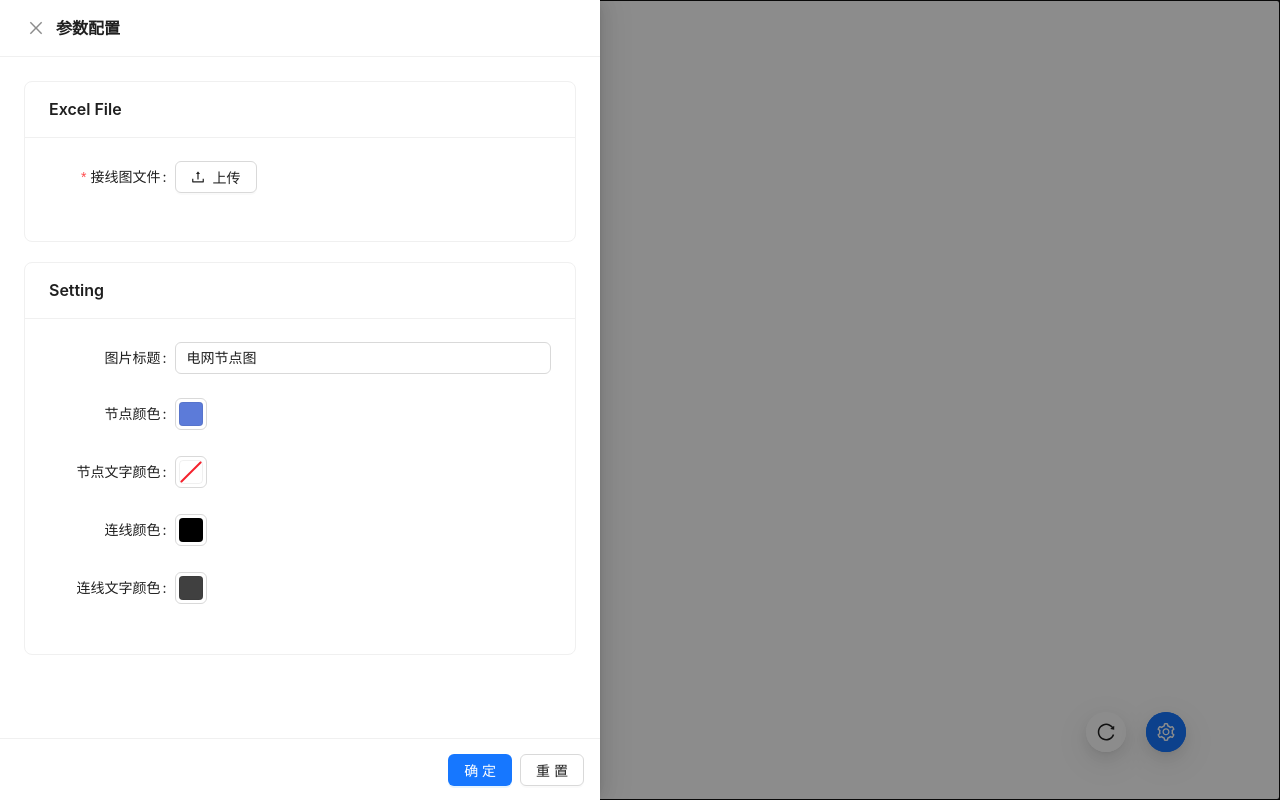
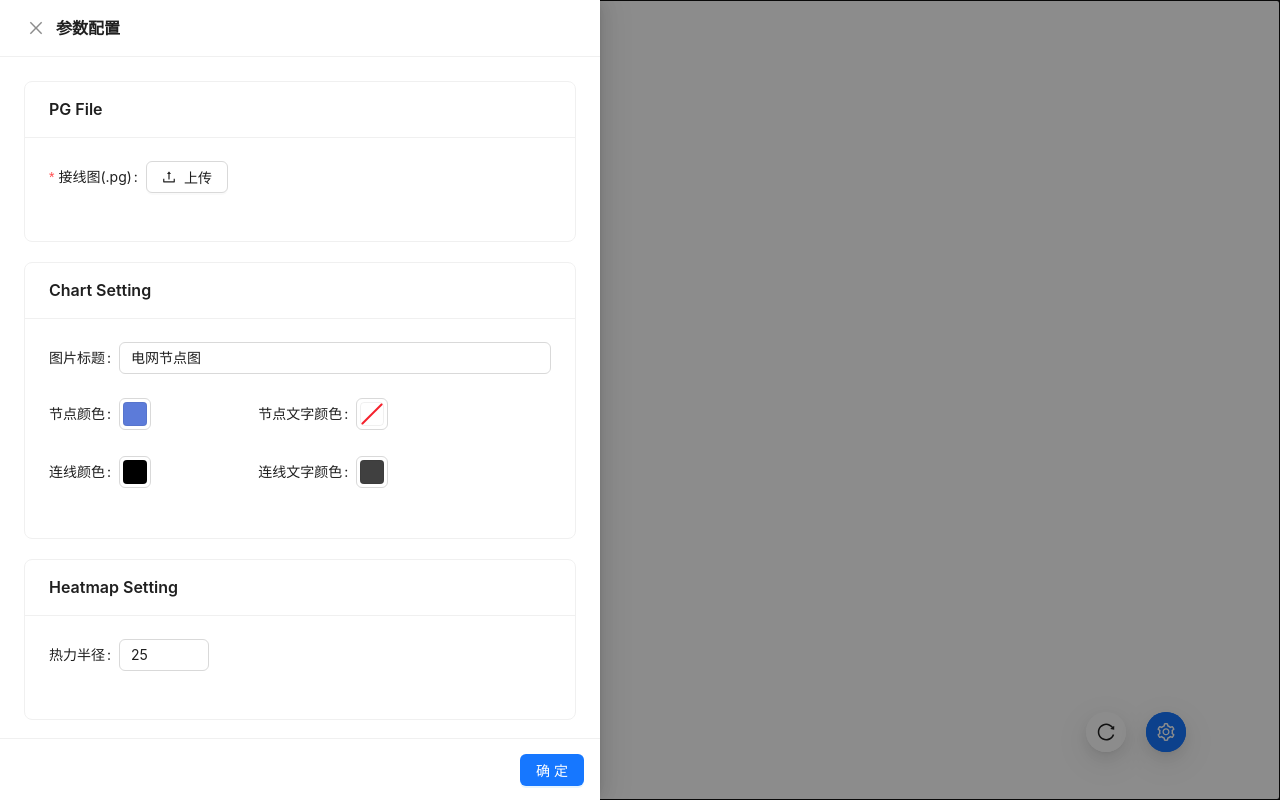
Before and after one commit to Voyzz/Grid-generate-graph-app, a React app: page / in a window 1280 px wide. Built offline with nearby package versions, Linux system fonts and the light colour scheme; what timers would draw is missing.

Commit message:
feat: mvp version finish

```diff
--- a/src/pages/power-heatmap-draw/components/Chart/graph-data.ts
+++ b/src/pages/power-heatmap-draw/components/Chart/graph-data.ts
@@ -60,7 +60,7 @@ export const getNodesData = (customOptions: CustomOptionsItems) => {
 
   const axiosZoom = getAxiosZoom();
 
-  console.info("========oriNodesData", oriNodesData);
+  // console.info("========oriNodesData", oriNodesData);
 
   if (!oriNodesData) {
     return [];
@@ -111,7 +111,7 @@ export const getNodesData = (customOptions: CustomOptionsItems) => {
       fixed: true
     },
   ]
-  console.log("=====NodesData", graphNode.concat(layoutNodes));
+  // console.log("=====NodesData", graphNode.concat(layoutNodes));
 
   return graphNode.concat(layoutNodes);
 };
@@ -166,7 +166,7 @@ export const getLinkData = (customOptions: CustomOptionsItems) => {
       };
     });
   const graphLink = linkNodeWrapper(oriLinkData);
-  console.log("=====linkData", graphLink);
+  // console.log("=====linkData", graphLink);
 
   return graphLink;
 };
--- a/src/pages/power-heatmap-draw/components/Chart/index.tsx
+++ b/src/pages/power-heatmap-draw/components/Chart/index.tsx
@@ -13,6 +13,7 @@ const Chart = React.memo((props: ChartProps) => {
   const [chartInstance, setChartInstance] = useState<any>(null);
   const [sidesheetVisible, setSidesheetVisible] = useState<boolean>(true);
   const [chartOption, setChartOption] = useState<any>(null);
+  const [heatmapOption, setHeatmapOption] = useState<any>({});
 
   useEffect(() => {
     // 基于准备好的dom，初始化echarts实例
@@ -24,15 +25,20 @@ const Chart = React.memo((props: ChartProps) => {
   }, []);
 
   const refreshEChartsOption = (customOptions: CustomOptionsItems) => {
+    // 热力图的设置项
+    setHeatmapOption(customOptions?.heatmapConfig);
+    // 根据设置生成Echarts的option
     const _chartOption = getEChartsOption(customOptions);
     setChartOption(_chartOption)
+    // 生成Echarts图
+    console.info('======== Echarts options: ', _chartOption);
     chartInstance.setOption(_chartOption);
   }
 
   return (
     <div className='grid-container'>
       {/* 热力图 */}
-      <GraphWithHeatmap chartOption={chartOption} />
+      <GraphWithHeatmap chartOption={chartOption} heatmapOption={heatmapOption} />
       {/* 关系图 */}
       <div id="grid-chart" />
       {/* 功能按钮 */}
--- a/src/pages/power-heatmap-draw/components/D3Chart/index.tsx
+++ b/src/pages/power-heatmap-draw/components/D3Chart/index.tsx
@@ -3,18 +3,19 @@ import React, { useRef, useEffect } from 'react';
 
 interface Props {
   chartOption?: any;
+  heatmapOption?: any;
 }
-
-const heatNodeRadius = 25;
-// const nodeRadius = 10;
 
 function MyHeatmapComponent(props: Props) {
   const heatmapContainerRef = useRef(null);
-  const { chartOption } = props;
+  const { chartOption, heatmapOption = {} } = props;
+
+  const heatNodeRadius = heatmapOption?.radius;
 
   const heatmapConfig = {
     container: heatmapContainerRef.current,
-    radius: heatNodeRadius,
+    ...heatmapOption
+    // radius: heatmapOption.heatNodeRadius,
     // maxOpacity: .5,
     // minOpacity: 0,
     // blur: .75,
@@ -72,6 +73,7 @@ function MyHeatmapComponent(props: Props) {
 
     // 在组件挂载后初始化 Heatmap.js
     destroyCanvas();
+    console.info('======== Heatmap config: ', heatmapConfig);
     const heatmapInstance = Heatmap.create(heatmapConfig);
     heatmapInstance.setData(_data);
   }
--- a/src/pages/power-heatmap-draw/components/FormEditor/index.tsx
+++ b/src/pages/power-heatmap-draw/components/FormEditor/index.tsx
@@ -1,6 +1,6 @@
 import React, { useEffect, useState } from 'react';
 import { isMobile } from '../../utils/common';
-import { Form, Button, Drawer, Space, Input, Card, ColorPicker } from 'antd';
+import { Form, Button, Drawer, Space, Input, Card, ColorPicker, Row, Col, InputNumber } from 'antd';
 import ExcelUploader from '../../utils/ExcelUploader';
 import defaultValue from '../../data/form_default';
 import type { Color } from 'antd/es/color-picker';
@@ -34,11 +34,12 @@ export interface CustomOptionsItems {
   linkData: any[];
   reflectKeys: ReflectKeys;
   customConfig: Configs;
+  heatmapConfig: any;
 }
 
 const layout = {
-  labelCol: { span: 6 },
-  wrapperCol: { span: 20 },
+  // labelCol: { span: 6 },
+  // wrapperCol: { span: 20 },
 };
 
 interface FormEditorProps {
@@ -76,13 +77,9 @@ const FormEditor = React.memo((props: FormEditorProps) => {
   const onFinish = () => {
     const { getFormValues, closeDrawer } = props;
     const values = form.getFieldsValue();
-    console.info('===Form Values:', values);
+    // console.info('===Form Values:', values);
     getFormValues && getFormValues(values);
     closeDrawer();
-  };
-
-  const onReset = () => {
-    form.resetFields();
   };
 
   const renderDrawerFooter = () => (
@@ -91,16 +88,13 @@ const FormEditor = React.memo((props: FormEditorProps) => {
         <Button type="primary" onClick={onFinish}>
           确定
         </Button>
-        <Button htmlType="button" onClick={onReset}>
-          重置
-        </Button>
       </Space>
     </div>
   )
 
   const renderFileConfig = () => (
-    <Card title="Excel File" className='formCard'>
-      <Form.Item label="接线图文件" name="nodesData" required>
+    <Card title="PG File" className='formCard'>
+      <Form.Item label="接线图(.pg)" name="nodesData" required>
         <ExcelUploader
           btnName="上传"
           handleExcelUpload={(sheet_to_json) => {
@@ -111,74 +105,101 @@ const FormEditor = React.memo((props: FormEditorProps) => {
     </Card>
   )
 
-  const renderSettings = () => (
-    <Card title="Setting" className='formCard'>
+  const renderChartSettings = () => (
+    <Card title="Chart Setting" className='formCard'>
       <Form.Item
         label="图片标题"
         name="title"
       >
         <Input />
       </Form.Item>
+      <Row>
+        <Col span={10}>
           <Form.Item
             label="节点颜色"
             name={['customConfig', 'node', 'nodeColor']}
           >
-        <ColorPicker value={nodeColor} onChange={(color: Color) => {
-          setNodeColor(color);
+            <ColorPicker value={nodeColor} onChange={(value: Color, hex: string) => {
+              setNodeColor(hex);
               form.setFieldValue('customConfig', {
                 ...customConfig,
                 node: {
                   ...customConfig?.node,
-              nodeColor: color
+                  nodeColor: hex
                 }
               })
             }} />
           </Form.Item>
+        </Col>
+        <Col span={10}>
           <Form.Item
             label="节点文字颜色"
             name={['customConfig', 'node', 'nodeTextColor']}
           >
-        <ColorPicker value={nodeTextColor} onChange={(color: Color) => {
-          setNodeTextColor(color);
+            <ColorPicker value={nodeTextColor} onChange={(value: Color, hex: string) => {
+              setNodeTextColor(hex);
               form.setFieldValue('customConfig', {
                 ...customConfig,
                 node: {
                   ...customConfig?.node,
-              nodeTextColor: color
+                  nodeTextColor: hex
                 }
               })
             }} />
           </Form.Item>
+        </Col>
+      </Row>
+      <Row>
+        <Col span={10}>
           <Form.Item
             label="连线颜色"
             name={['customConfig', 'link', 'lineColor']}
           >
-        <ColorPicker value={lineColor} onChange={(color: Color) => {
-          setLineColor(color);
+            <ColorPicker value={lineColor} onChange={(value: Color, hex: string) => {
+              setLineColor(hex);
               form.setFieldValue('customConfig', {
                 ...customConfig,
                 link: {
                   ...customConfig?.link,
-              lineColor: color
+                  lineColor: hex
                 }
               })
             }} />
           </Form.Item>
+        </Col>
+        <Col span={10}>
           <Form.Item
             label="连线文字颜色"
             name={['customConfig', 'link', 'lineTextColor']}
           >
-        <ColorPicker value={lineTextColor} onChange={(color: Color) => {
-          setLineTextColor(color);
+            <ColorPicker value={lineTextColor} onChange={(value: Color, hex: string) => {
+              setLineTextColor(hex);
               form.setFieldValue('customConfig', {
                 ...customConfig,
                 link: {
                   ...customConfig?.link,
-              lineTextColor: color
+                  lineTextColor: hex
                 }
               })
             }} />
           </Form.Item>
+        </Col>
+      </Row>
+    </Card>
+  )
+
+  const renderHeatMapSettings = () => (
+    <Card title="Heatmap Setting" className='heatmapFormCard'>
+      <Row>
+        <Col span={10}>
+          <Form.Item
+            label="热力半径"
+            name={['heatmapConfig', 'radius']}
+          >
+            <InputNumber min={1} step={5} />
+          </Form.Item>
+        </Col>
+      </Row>
     </Card>
   )
 
@@ -201,8 +222,8 @@ const FormEditor = React.memo((props: FormEditorProps) => {
         labelWrap
       >
         {renderFileConfig()}
-        {/* {renderConfig()} */}
-        {renderSettings()}
+        {renderChartSettings()}
+        {renderHeatMapSettings()}
       </Form>
     </Drawer>
   );
--- a/src/pages/power-heatmap-draw/data/form_default.ts
+++ b/src/pages/power-heatmap-draw/data/form_default.ts
@@ -22,6 +22,9 @@ const defaultValue: CustomOptionsItems = {
     node: defaultNodeConfig,
     link: defaultLinkConfig,
   },
+  heatmapConfig: {
+    radius: 25
+  }
 };
 
 export default defaultValue;
```
Lines whose indentation alone changed are shown as unchanged.
